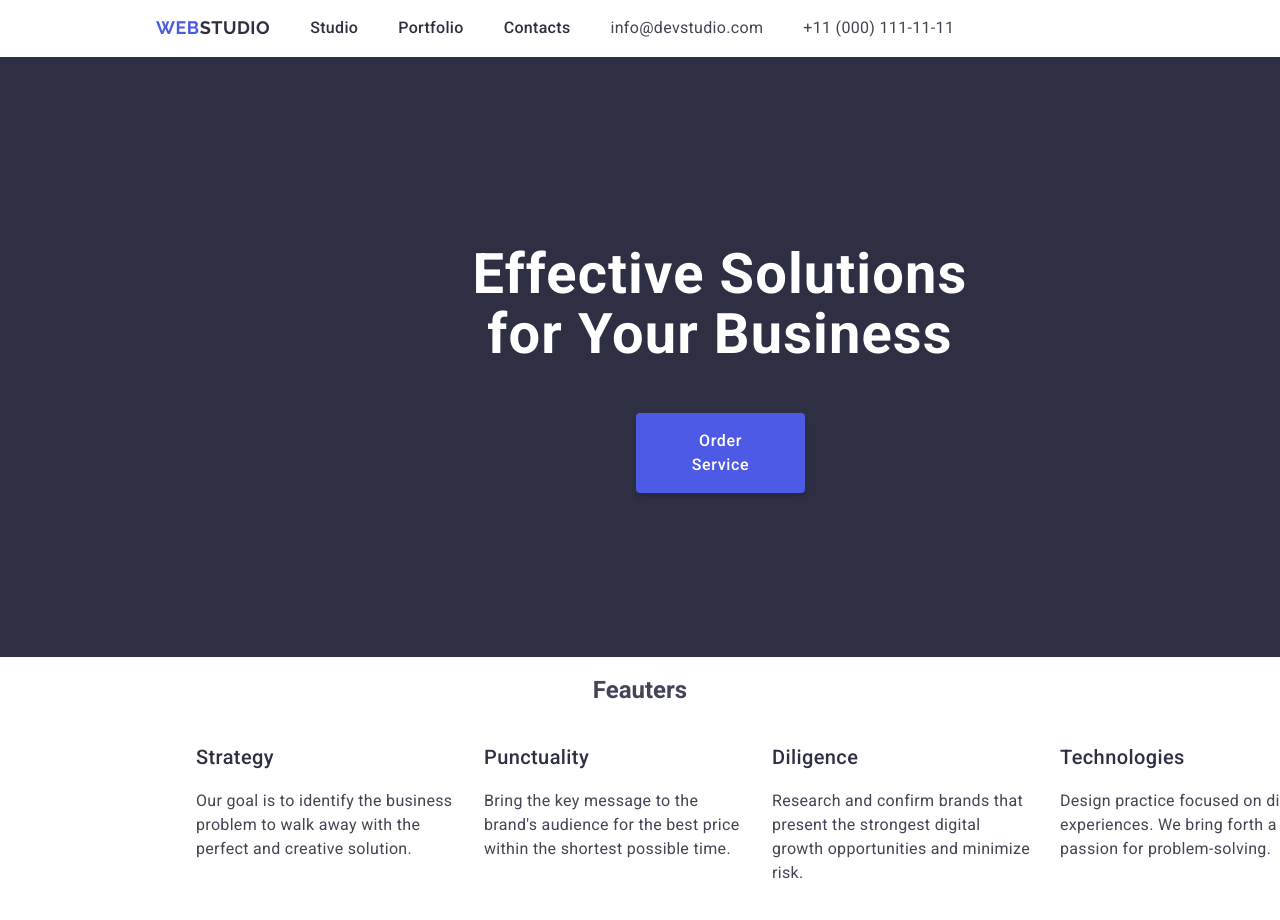
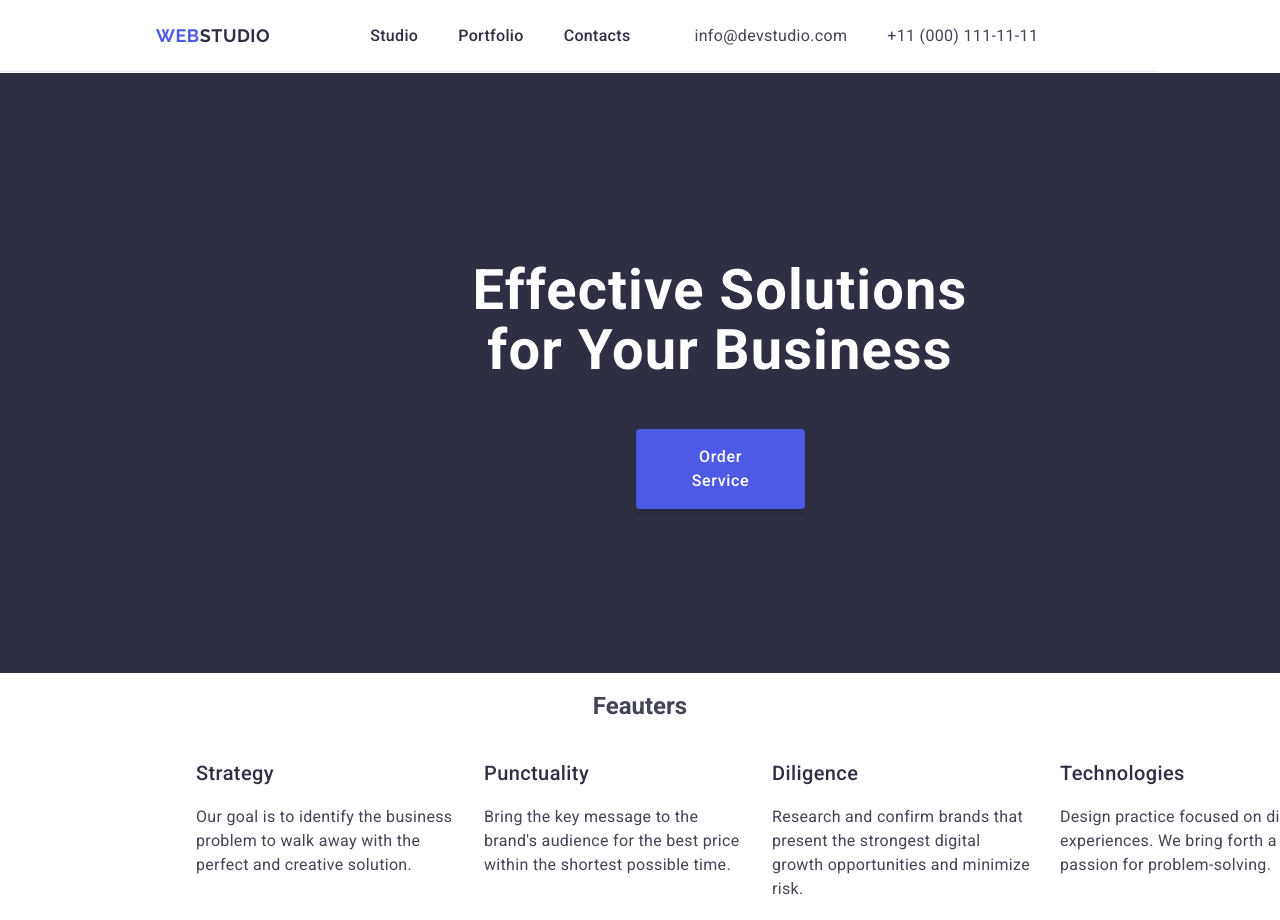
Before and after one commit to Anton1824/goit-markup-hw-03, a plain HTML site: page index.html in a window 1280 px wide. Shown: the top 920 px of the page. Drawn offline with nearby package versions, Linux system fonts and the light colour scheme.

Commit message:
update header

```diff
--- a/css/styles.css
+++ b/css/styles.css
@@ -12,25 +12,29 @@ button {
 a {
     text-decoration: none;
 }
+img {
+    display: block;
+}
 
 /* header */
 
-.header-container {
+.header {
     box-sizing: border-box;
     display: flex;
 
-    width: 1440;
-    height: 72;
+    width: 1158px;
+    height: 72px;
     padding: 0;
     margin-bottom: 1px;
+    border-bottom: 1px solid #e7e9fc
     }
 
 .header-nav {
     box-sizing: border-box;
     display: flex;
     align-items: center;
-    margin: 0 ;
     margin-left: 156px;
+    padding: 0 ;
     }
 
 .logo {
@@ -41,6 +45,7 @@ a {
     line-height: 1.17;
     letter-spacing: 0.03em;
     text-transform: uppercase;
+    margin-right: 76px;
 
     }
 .logo span {
@@ -48,9 +53,12 @@ a {
     width: 71px;
 }
 .header-list-item > ul {
-    display: inline-flex;
+    display: flex;
     gap: 40px;
+    padding: 24px;
+    margin: 0;
 }
+
 
 .header-list .header-link  {
         color: #2E2F42;
@@ -58,6 +66,7 @@ a {
         font-weight: 500;
         line-height: 1.5;
         letter-spacing: 0.02em;
+        gap: 40px;
 
 }
 .header-list :hover {
@@ -66,10 +75,16 @@ a {
 .header-list :focus {
     color: #404BBF;
 }
+.header-address {
+   box-sizing: border-box;
+   /* margin: 24px 0; */
+   display: flex;
+}
 .address-contact >ul {
     font-style: normal;
     display: flex;
     gap: 40px;
+    margin: 24px 0;;
 
 }
 
@@ -79,6 +94,7 @@ a {
     font-weight: 400;
     line-height: 1.5;
     letter-spacing: 0.32px;
+    margin: 24px 0;
 }
 
 .header-contact :hover {
--- a/index.html
+++ b/index.html
@@ -13,7 +13,7 @@ for Your Business">
 </head>
 <body>
 <header>
-    <div class="header-container">
+    <div class="header">
         <nav class="header-nav">
             <a class="logo" href="./index.html">Web<span>Studio</span></a>
         <div class="header-list-item">
@@ -24,7 +24,7 @@ for Your Business">
             </ul>
         </div>
         </nav>
-         <address class="address-list">
+         <address class="header-address">
             <div class="address-contact">
                 <ul>
                     <li class="header-contact"><a class="header-contact_link" href="mailto:info@devstudio.com">info@devstudio.com</a></li>
```
Lines whose indentation alone changed are shown as unchanged.
